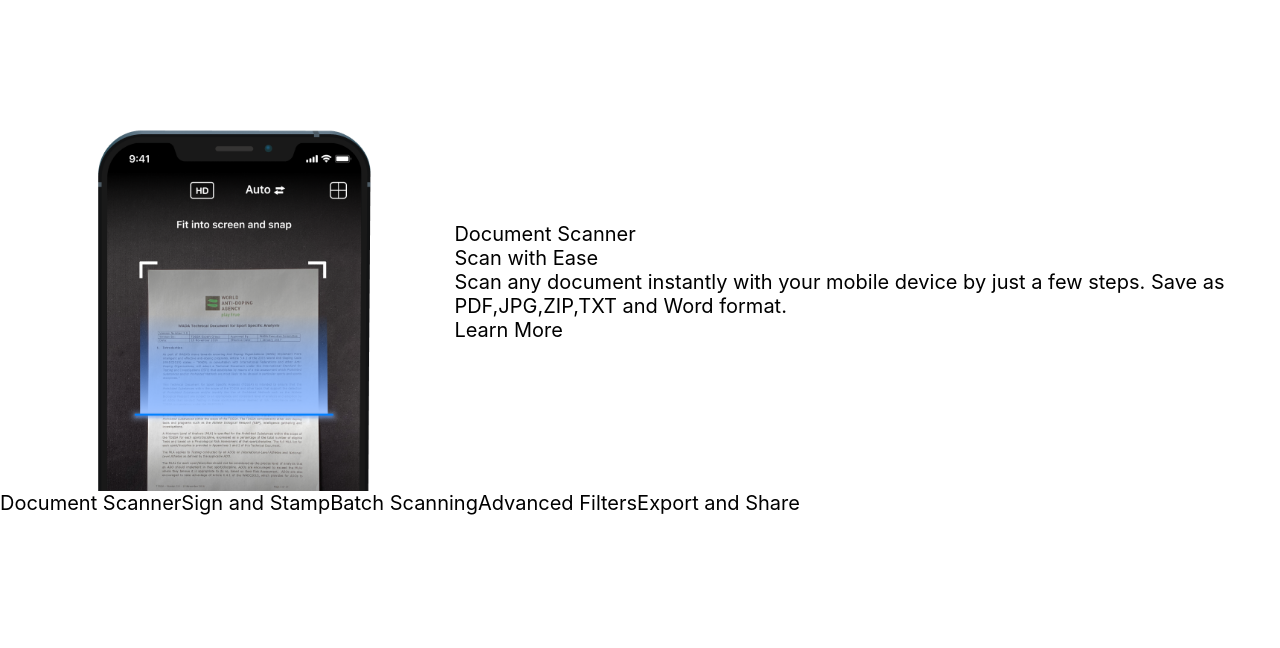
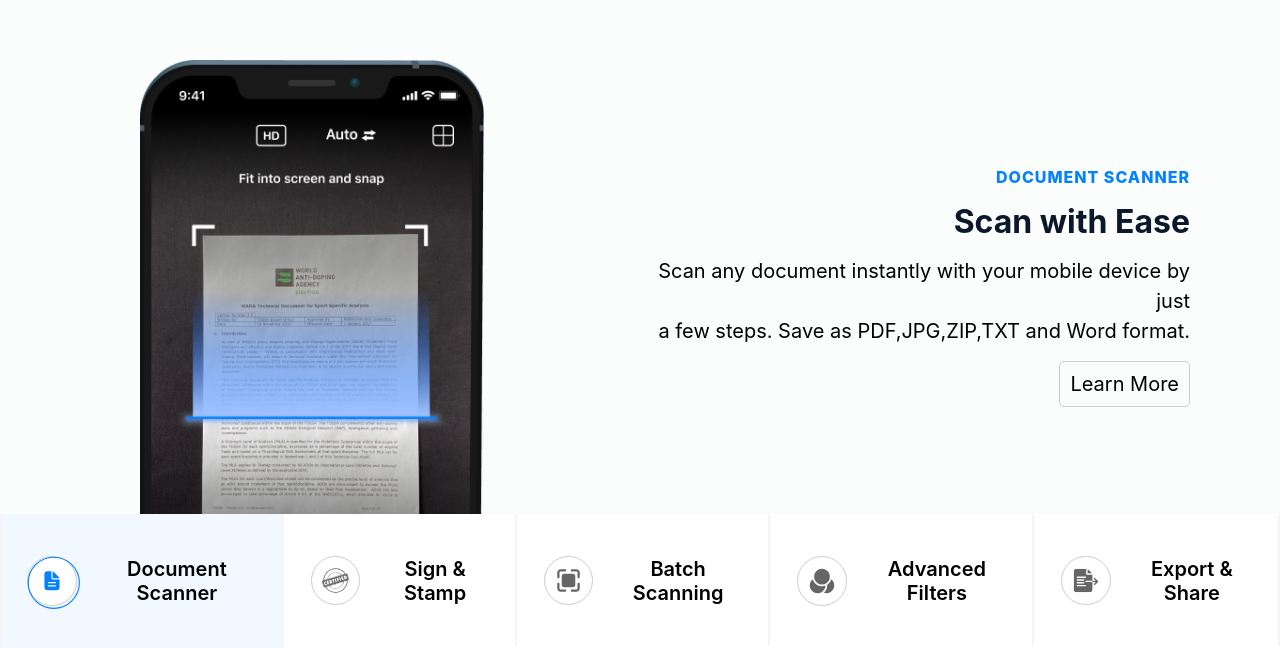
Before and after one commit to mehmetbacik/project-x, a React (Vite) app: page / in a window 1280 px wide. Shown: the part 106-754 px from the top of the page. Built offline with nearby package versions, Linux system fonts and the light colour scheme; a web font is replaced by a local one.

Commit message:
Update
Updated for Components Design.

```diff
--- a/src/components/AdvancedFilters/AdvancedFilters.tsx
+++ b/src/components/AdvancedFilters/AdvancedFilters.tsx
@@ -7,7 +7,7 @@ import Right from "../../assets/images/desktop/advanced-filters-right.png";
 
 const AdvancedFilters: React.FC = () => {
   return (
-    <div className="advanced-filters">
+    <div className="advanced-filters content">
       <div
         className="image"
         style={{ position: "relative", overflow: "hidden" }}
@@ -15,20 +15,20 @@ const AdvancedFilters: React.FC = () => {
         <motion.img
           src={Phone}
           alt="Phone"
-          initial={{ y: 550 }}
-          animate={{ y: 0 }}
-          transition={{ delay: 0.3, duration: 1.2 }}
+          initial={{ opacity: 0, y: 500 }}
+          animate={{ opacity: 1, y: 0 }}
+          transition={{ delay: 0.5, duration: 1.5 }}
         />
         <motion.img
           src={Left}
           alt="LeftImage"
           initial={{ opacity: 0 }}
           animate={{ opacity: 1 }}
-          transition={{ delay: 1.2, duration: 0.5 }}
+          transition={{ delay: 1.8, duration: 0.8 }}
           style={{
             position: "absolute",
-            top: "50%",
-            left: "10%",
+            top: "60%",
+            left: "15%",
             transform: "translate(-50%, -50%)",
           }}
         />
@@ -37,11 +37,11 @@ const AdvancedFilters: React.FC = () => {
           alt="RightImage"
           initial={{ opacity: 0 }}
           animate={{ opacity: 1 }}
-          transition={{ delay: 1.2, duration: 0.5 }}
+          transition={{ delay: 2, duration: 0.8 }}
           style={{
             position: "absolute",
-            top: "50%",
-            right: "10%",
+            top: "60%",
+            right: "15%",
             transform: "translate(50%, -50%)",
           }}
         />
@@ -55,9 +55,11 @@ const AdvancedFilters: React.FC = () => {
         <h2>Advanced Filters</h2>
         <h1>Unique Filters</h1>
         <p>
-          Apply advanced filters and enhance quality with various custom made
-          filters. Manually edit brightness and contrast by your own choice on
-          the custom filters.
+          Apply advanced filters and enhance quality with various{" "}
+          <br className="large" />
+          custom made filters. Manually edit brightness and contrast by{" "}
+          <br className="large" />
+          your own choice on the custom filters.
         </p>
         <button>Learn More</button>
       </motion.div>
--- a/src/components/DocumentScanner/DocumentScanner.tsx
+++ b/src/components/DocumentScanner/DocumentScanner.tsx
@@ -4,14 +4,18 @@ import Image from "../../assets/images/desktop/document-scanner-phone.png";
 
 const DocumentScanner: React.FC = () => {
   return (
-    <div className="document-scanner">
+    <div className="document-scanner content">
       <motion.div
         className="image"
-        initial={{ opacity: 0, y: 100 }}
-        animate={{ opacity: 1, y: 0 }}
-        transition={{delay: 0.3, duration: 0.8 }}
+        style={{ position: "relative", overflow: "hidden" }}
       >
-        <img src={Image} alt="Document Scanner" />
+        <motion.img
+          src={Image}
+          alt="Document Scanner"
+          initial={{ opacity: 0, y: 500 }}
+          animate={{ opacity: 1, y: 0 }}
+          transition={{ delay: 0.5, duration: 1.5 }}
+        />
       </motion.div>
       <motion.div
         className="headline"
@@ -22,8 +26,9 @@ const DocumentScanner: React.FC = () => {
         <h2>Document Scanner</h2>
         <h1>Scan with Ease</h1>
         <p>
-          Scan any document instantly with your mobile device by just a few
-          steps. Save as PDF,JPG,ZIP,TXT and Word format.
+          Scan any document instantly with your mobile device by just{" "}
+          <br className="large" />a few steps. Save as PDF,JPG,ZIP,TXT and Word
+          format.
         </p>
         <button>Learn More</button>
       </motion.div>
--- a/src/components/SignAndStamp/SignAndStamp.tsx
+++ b/src/components/SignAndStamp/SignAndStamp.tsx
@@ -6,7 +6,7 @@ import Phone from "../../assets/images/desktop/sign-stamp-phone.png";
 
 const SignAndStamp: React.FC = () => {
   return (
-    <div className="sign-stamp">
+    <div className="sign-stamp content">
       <motion.div
         className="image"
         style={{ position: "relative", overflow: "hidden" }}
@@ -14,20 +14,20 @@ const SignAndStamp: React.FC = () => {
         <motion.img
           src={Phone}
           alt="Phone"
-          initial={{ opacity: 0, y: 100 }}
+          initial={{ opacity: 0, y: 500 }}
           animate={{ opacity: 1, y: 0 }}
-          transition={{ delay: 0.3, duration: 0.8 }}
+          transition={{ delay: 0.5, duration: 1.5 }}
         />
         <motion.img
           src={Sign}
           alt="Sign"
           initial={{ scale: 0, opacity: 0 }}
           animate={{ scale: 1, opacity: 1 }}
-          transition={{ delay: 0.5, duration: 0.8 }}
+          transition={{ delay: 1.5, duration: 0.8 }}
           style={{
             position: "absolute",
             top: "50%",
-            right: "50%",
+            left: "0px",
             transform: "translate(-50%, -50%)",
           }}
         />
@@ -36,11 +36,11 @@ const SignAndStamp: React.FC = () => {
           alt="Stamp"
           initial={{ scale: 0, opacity: 0 }}
           animate={{ scale: 1, opacity: 1 }}
-          transition={{ delay: 0.5, duration: 0.8 }}
+          transition={{ delay: 1.8, duration: 0.8 }}
           style={{
             position: "absolute",
-            top: "50%",
-            left: "50%",
+            top: "30%",
+            right: "12px",
             transform: "translate(-50%, -50%)",
           }}
         />
@@ -54,8 +54,9 @@ const SignAndStamp: React.FC = () => {
         <h2>Sign & Stamp</h2>
         <h1>One-Tap Focus</h1>
         <p>
-          Draw, scan or import your signature and stamp with a simple touch.
-          Sign and stamp any document with just a single tap!
+          Draw, scan or import your signature and stamp with a simple{" "}
+          <br className="large" />
+          touch. Sign and stamp any document with just a single tap!
         </p>
         <button>Learn More</button>
       </motion.div>
--- a/src/components/TabNavigation/TabNavigation.tsx
+++ b/src/components/TabNavigation/TabNavigation.tsx
@@ -1,4 +1,15 @@
 import React from "react";
+import { motion } from "framer-motion";
+import DocumentScannerActiveIcon from "../../assets/icons/document-scanner-icon-active.svg";
+import DocumentScannerIcon from "../../assets/icons/document-scanner-icon.svg";
+import SignAndStampActiveIcon from "../../assets/icons/sign-stamp-icon-active.svg";
+import SignAndStampIcon from "../../assets/icons/sign-stamp-icon.svg";
+import BatchScanningActiveIcon from "../../assets/icons/batch-scanning-icon-active.svg";
+import BatchScanningIcon from "../../assets/icons/batch-scanning-icon.svg";
+import AdvancedFiltersActiveIcon from "../../assets/icons/advanced-filters-icon-active.svg";
+import AdvancedFiltersIcon from "../../assets/icons/advanced-filters-icon.svg";
+import ExportAndShareActiveIcon from "../../assets/icons/export-share-icon-active.svg";
+import ExportAndShareIcon from "../../assets/icons/export-share-icon.svg";
 
 interface TabNavigationProps {
   activeTab: string;
@@ -10,18 +21,94 @@ const TabNavigation: React.FC<TabNavigationProps> = ({
   setActiveTab,
 }) => {
   const tabs = [
-    { id: "DocumentScanner", label: "Document Scanner" },
-    { id: "SignAndStamp", label: "Sign and Stamp" },
-    { id: "BatchScanning", label: "Batch Scanning" },
-    { id: "AdvancedFilters", label: "Advanced Filters" },
-    { id: "ExportAndShare", label: "Export and Share" },
+    {
+      id: "DocumentScanner",
+      label: "Document Scanner",
+      activeIcon: DocumentScannerActiveIcon,
+      inactiveIcon: DocumentScannerIcon,
+    },
+    {
+      id: "SignAndStamp",
+      label: "Sign & Stamp",
+      activeIcon: SignAndStampActiveIcon,
+      inactiveIcon: SignAndStampIcon,
+    },
+    {
+      id: "BatchScanning",
+      label: "Batch Scanning",
+      activeIcon: BatchScanningActiveIcon,
+      inactiveIcon: BatchScanningIcon,
+    },
+    {
+      id: "AdvancedFilters",
+      label: "Advanced Filters",
+      activeIcon: AdvancedFiltersActiveIcon,
+      inactiveIcon: AdvancedFiltersIcon,
+    },
+    {
+      id: "ExportAndShare",
+      label: "Export & Share",
+      activeIcon: ExportAndShareActiveIcon,
+      inactiveIcon: ExportAndShareIcon,
+    },
   ];
+
+  const circleVariants = {
+    InActiveCircle: { pathLength: 0, rotate: 0 },
+    ActiveCircle: { pathLength: 1, rotate: 360 },
+  };
 
   return (
     <ul className="tab-navigation">
       {tabs.map((tab) => (
-        <li key={tab.id} className={activeTab === tab.id ? "active" : ""} id={tab.id}>
-          <button onClick={() => setActiveTab(tab.id)}>{tab.label}</button>
+        <li
+          key={tab.id}
+          className={activeTab === tab.id ? "active" : ""}
+          id={tab.id}
+        >
+          <button onClick={() => setActiveTab(tab.id)}>
+            <div className="icon-area" style={{ position: "relative" }}>
+              <motion.img
+                src={activeTab === tab.id ? tab.activeIcon : tab.inactiveIcon}
+                alt={
+                  activeTab === tab.id
+                    ? `${tab.label} Active`
+                    : `${tab.label} Inactive`
+                }
+                whileHover={{ scale: 1.1 }}
+              />
+              {activeTab === tab.id && (
+                <motion.svg
+                  width="60"
+                  height="60"
+                  viewBox="0 0 54 54"
+                  style={{
+                    position: "absolute",
+                    top: "-2px",
+                    left: "-2px",
+                  }}
+                  initial="InActiveCircle"
+                  animate="ActiveCircle"
+                >
+                  <motion.circle
+                    cx="25"
+                    cy="25"
+                    r="23"
+                    stroke="#0381ff"
+                    strokeWidth="1"
+                    fill="none"
+                    variants={circleVariants}
+                    transition={{
+                      duration: 1,
+                      ease: "easeInOut",
+                    }}
+                    style={{ transformOrigin: "center" }}
+                  />
+                </motion.svg>
+              )}
+            </div>
+            {tab.label}
+          </button>
         </li>
       ))}
     </ul>
--- a/src/index.css
+++ b/src/index.css
@@ -1,3 +1,7 @@
 @tailwind base;
 @tailwind components;
 @tailwind utilities;
+
+#root {
+    width: 100%;
+}
--- a/src/pages/Home.tsx
+++ b/src/pages/Home.tsx
@@ -28,7 +28,7 @@ const Home: React.FC = () => {
 
   return (
     <div className="main-content">
-      <div className="tab-content">{renderTabContent()}</div>
+      <div className="tab">{renderTabContent()}</div>
       <TabNavigation activeTab={activeTab} setActiveTab={setActiveTab} />
     </div>
   );
--- a/src/styles/main.scss
+++ b/src/styles/main.scss
@@ -3,34 +3,98 @@
 body {
   @include font;
   @include screen;
+  background-color: $darkgray;
+  display: flex;
+  align-items: center;
   .App {
     .main-content {
       .tab-navigation {
         display: flex;
         align-items: center;
-      }
-      .tab-content {
-        .document-scanner {
+        justify-content: center;
+        background-color: $white;
+        li {
           display: flex;
           align-items: center;
+          justify-content: center;
+          border: solid 2px transparent;
+          border-right-color: $darkgray;
+          &.active {
+            background-color: $lightblue;
           }
-        .sign-stamp {
+          &:hover {
+            border-color: $blue;
+          }
+          button {
             display: flex;
             align-items: center;
+            gap: 20px;
+            padding: 40px 25px;
+            font-weight: 600;
+            .icon-area {
+              background-color: $white;
+              border: solid 1px $border;
+              border-radius: 50%;
+              padding: 10px;
             }
-        .batch-scanning {
+          }
+          &:first-child {
+            border-left-color: $darkgray;
+            &:hover {
+              border-left-color: $blue;
+            }
+          }
+        }
+      }
+      .tab {
+        background-color: $gray;
         display: flex;
         align-items: center;
-        }
-        .advanced-filters {
+        justify-content: center;
+        padding-top: 120px;
+        padding-left: 40px;
+        padding-right: 40px;
+        .content {
           display: flex;
           align-items: center;
+          gap: 20px;
+          .image {
+            padding: 0px 100px;
           }
-        .export-share {
+          .headline {
+            padding: 0px 50px;
             display: flex;
-            align-items: center;
+            flex-direction: column;
+            align-items: flex-end;
+            gap: 15px;
+            h2 {
+              font-weight: 800;
+              font-size: 16px;
+              text-transform: uppercase;
+              color: $blue;
+              letter-spacing: 1px;
+            }
+            h1 {
+              font-weight: 700;
+              font-size: 32px;
+              color: $darkblue;
+            }
+            p {
+              text-align: right;
+              line-height: 1.5;
+            }
+            button {
+              border: solid 1px $border;
+              padding: 10px;
+              border-radius: 5px;
+              font-weight: 400;
+              &:hover {
+                box-shadow: rgba(99, 99, 99, 0.2) 0px 2px 8px 0px;
               }
             }
           }
         }
       }
+    }
+  }
+}
```
Also changed, not shown: src/components/BatchScanning/BatchScanning.tsx (+10 -9 lines), src/components/ExportAndShare/ExportAndShare.tsx (+15 -15 lines), src/styles/variables.scss (+60 -3 lines), src/assets/images/desktop/document-scanner-phone.png. Lines whose indentation alone changed are shown as unchanged.
